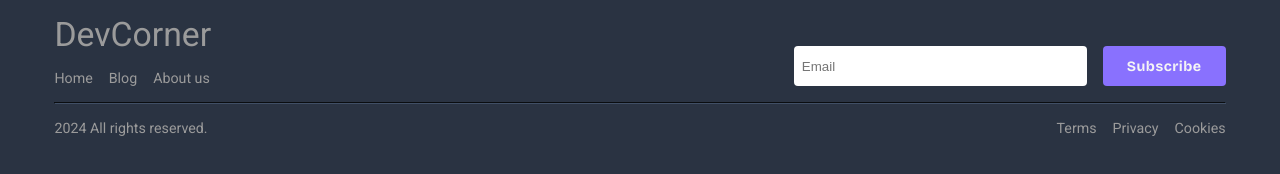
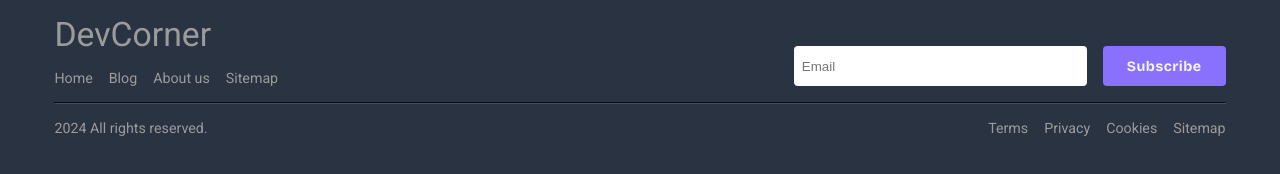
Before and after one commit to 4Practica/devCorner, a React (Vite) app: page / in a window 1280 px wide. Shown: the part 2302-2476 px from the top of the page. Built offline with nearby package versions, Linux system fonts and the light colour scheme; no server answers.

Commit message:
🔍️ Adds sitemap

```diff
--- a/src/js/common/layout/Footer/components/FooterLinks/FooterLinks.tsx
+++ b/src/js/common/layout/Footer/components/FooterLinks/FooterLinks.tsx
@@ -19,6 +19,16 @@ const FooterLinks = ({ arrayOfLinks }: FooterLinkProps) => {
           </Link>
         </li>
       ))}
+      <li>
+        <a
+          href='https://api.devcorner.top/api/sitemap/index.xml'
+          rel='noopener noreferrer'
+          target='_blank'
+          className={`${styles.link}`}
+        >
+          Sitemap
+        </a>
+      </li>
     </ul>
   )
 }
```
Also changed, not shown: public/robots.txt.
